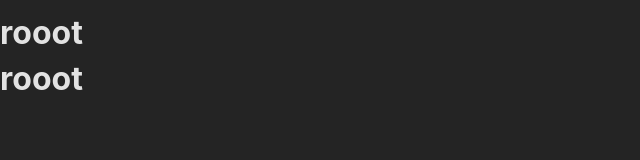
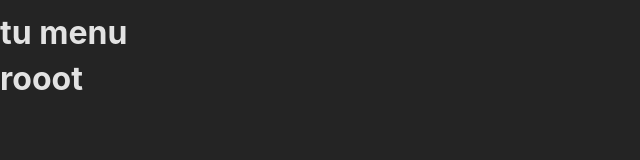
Before and after one commit to JakubTeczar/Zjadbyco, a React (Create React App) app in the folder frontend/: page / in a window 1280 px wide. Shown: the top 160 px of the page, without its empty margins (0-640 px from the left). Built offline with nearby package versions, Linux system fonts and the light colour scheme.

Commit message:
2 dzialajace serwery tf tf

```diff
--- a/frontend/src/pages/Root.js
+++ b/frontend/src/pages/Root.js
@@ -1,8 +1,9 @@
+import React from "react";
 
 function RootLayout(){
     return(
         <>
-            <h1>rooot</h1>
+            <h1>tu menu</h1>
             <h1>rooot</h1>
         </>
     );
```
Also changed, not shown: 1 other file (tests, documents, lock files or other folders).
